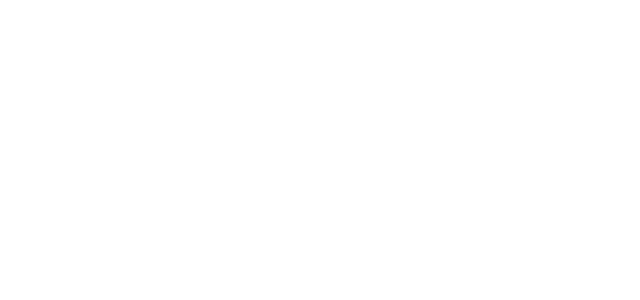
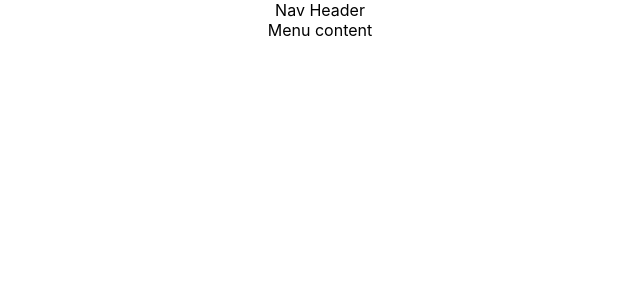
Before and after one commit to rsolci/dev-tools, a React (Create React App) app: page / in a window 1280 px wide. Shown: the top 300 px of the page, without its empty margins (320-960 px from the left). Built offline with nearby package versions, Linux system fonts and the light colour scheme.

Commit message:
Starting core components

```diff
--- a/src/App.js
+++ b/src/App.js
@@ -1,9 +1,12 @@
 import React from 'react';
 import './App.css';
+
+import { Sidebar } from 'components/layout'
 
 function App() {
   return (
     <div className="App">
+      <Sidebar />
     </div>
   );
 }
--- /dev/null
+++ b/src/components/layout/Sidebar.js
@@ -0,0 +1,17 @@
+import React, {useState} from 'react'
+
+const Sidebar = () => {
+  const [open, setOpen] = useState(true)
+  return (
+    <nav className='sidebar' aria-hidden={!open}>
+      <header>
+        Nav Header
+      </header>
+      <div className='sidebar__content'>
+        Menu content
+      </div>
+    </nav>
+  )
+}
+
+export default Sidebar;
--- /dev/null
+++ b/src/components/layout/index.js
@@ -0,0 +1,3 @@
+import Sidebar from './Sidebar'
+
+export { Sidebar }
```
